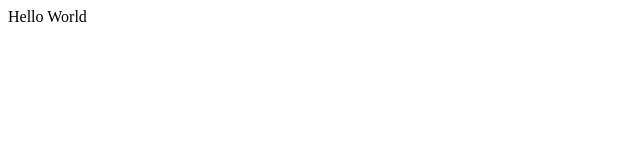
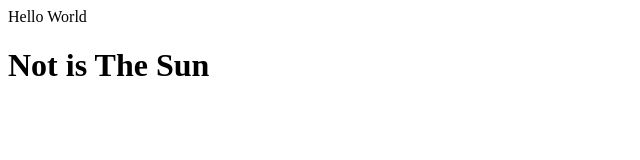
Before and after one commit to gungfuu1/hello-git, a plain HTML site: page index.html in a window 1280 px wide. Shown: the whole page, without its empty margins (0-640 px from the left). Drawn offline with Linux system fonts and the light colour scheme.

Commit message:
edit text in index.html

```diff
--- a/index.html
+++ b/index.html
@@ -6,6 +6,6 @@
     <title>Document</title>
 </head>
 <body>
-    Hello World
+    Hello World <h1>Not is The Sun</h1>
 </body>
 </html>
```
